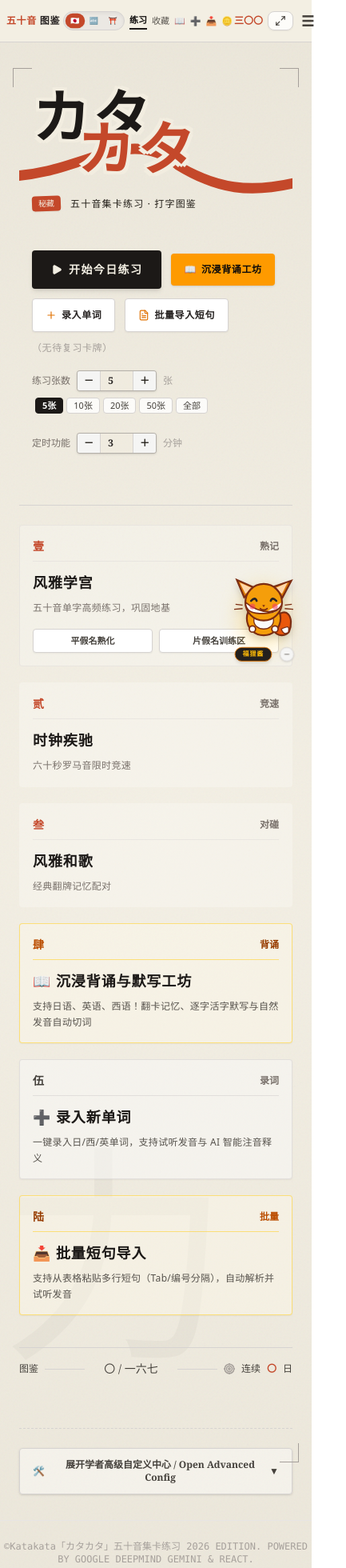
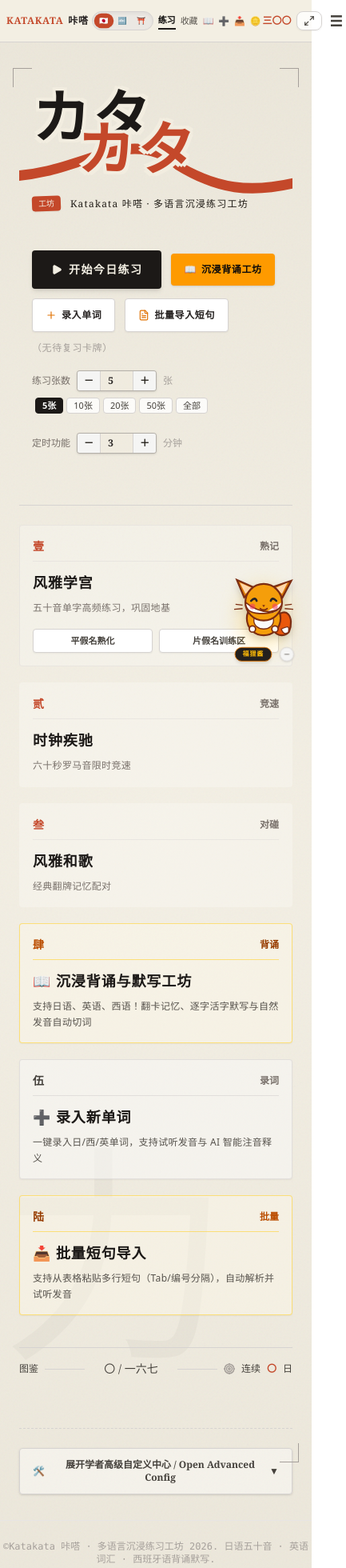
Before and after one commit to 926-ship-it/Katakata, a React (Vite) app: page / in a window 390 px wide. Shown: the top 1960 px of the page at 80% size, 433 px wide, since content can reach past the window. Built offline with nearby package versions, Linux system fonts and the light colour scheme.

Commit message:
refactor: rename app to Katakata 咔嗒 and update branding
Update application name and branding across UI, metadata, and site descriptions to emphasize the multi-language focus and "Katakata 咔嗒" identity.

```diff
--- a/index.html
+++ b/index.html
@@ -3,10 +3,10 @@
   <head>
     <meta charset="UTF-8" />
     <meta name="viewport" content="width=device-width, initial-scale=1.0" />
-    <meta name="description" content="Katakata「カタカタ」五十音集卡练习与多语言沉浸背诵工坊。融合日语五十音深度练习、西班牙语闪卡默写工坊、自定词库录入与发音试听，纯正打字机机械音效与手写描红沉浸体验。" />
-    <meta property="og:title" content="五十音图鉴 - 多语言沉浸背诵与默写工坊" />
-    <meta property="og:description" content="Katakata「カタカタ」五十音集卡练习与多语言沉浸背诵工坊。融合日语五十音深度练习、西班牙语闪卡默写工坊、自定词库录入与发音试听，纯正打字机机械音效与手写描红沉浸体验。" />
-    <title>五十音图鉴 - 多语言沉浸背诵与默写工坊</title>
+    <meta name="description" content="Katakata 咔嗒 · 多语言沉浸练习工坊。融合日语五十音深度练习、西班牙语闪卡默写工坊、英语词汇盲打与自定词库录入，纯正机械击键音效与手写描红沉浸体验。" />
+    <meta property="og:title" content="Katakata 咔嗒 · 多语言沉浸练习工坊" />
+    <meta property="og:description" content="Katakata 咔嗒 · 多语言沉浸练习工坊。融合日语五十音深度练习、西班牙语闪卡默写工坊、英语词汇盲打与自定词库录入，纯正机械击键音效与手写描红沉浸体验。" />
+    <title>Katakata 咔嗒 · 多语言沉浸练习工坊</title>
   </head>
   <body>
     <div id="root"></div>
--- a/metadata.json
+++ b/metadata.json
@@ -1,6 +1,6 @@
 {
-  "name": "五十音图鉴",
-  "description": "Katakata「カタカタ」五十音集卡练习与多语言沉浸背诵工坊。融合日语五十音深度练习、西班牙语闪卡默写工坊、自定词库录入与发音试听，纯正打字机机械音效与手写描红沉浸体验。",
+  "name": "Katakata 咔嗒 · 多语言沉浸练习工坊",
+  "description": "Katakata 咔嗒 · 多语言沉浸练习工坊。融合日语五十音深度练习、西班牙语闪卡默写工坊、英语词汇盲打与自定词库录入，纯正机械击键音效与手写描红沉浸体验。",
   "requestFramePermissions": [],
   "majorCapabilities": ["MAJOR_CAPABILITY_SERVER_SIDE_GEMINI_API"]
 }
--- a/src/App.tsx
+++ b/src/App.tsx
@@ -702,10 +702,11 @@ export default function App() {
           <div className="max-w-4xl mx-auto px-2 sm:px-4 py-2 sm:py-3 flex items-center justify-between gap-1 sm:gap-2">
             <div
               onClick={() => { if (currentPage !== "training") { setCurrentPage("start"); setIsDrawerOpen(false); } }}
-              className="flex items-center gap-1 cursor-pointer shrink-0 font-serif font-black tracking-wider sm:tracking-widest text-stone-900 text-xs sm:text-sm md:text-base uppercase"
+              className="flex items-center gap-1.5 cursor-pointer shrink-0 font-serif font-black tracking-wider sm:tracking-widest text-stone-900 text-xs sm:text-sm md:text-base uppercase"
             >
-              <span className="text-[#C4482A] font-bold">五十音</span>
-              <span className="text-stone-800">图鉴</span>
+              <span className="text-[#C4482A] font-bold">Katakata</span>
+              <span className="text-stone-800">咔嗒</span>
+              <span className="hidden lg:inline text-[11px] font-medium text-stone-500 tracking-normal pl-1 border-l border-stone-300">多语言练习工坊</span>
             </div>
 
             <div className="flex items-center gap-1.5 xs:gap-2.5 sm:gap-4 md:gap-6 shrink-0 font-serif text-[11px] sm:text-xs md:text-sm text-stone-700">
@@ -1441,9 +1442,9 @@ export default function App() {
       {/* Footer information bar */}
       {(!isFullscreen || !hideInAppHeader) && (
         <footer className="text-center text-stone-400 py-6 text-xs font-mono max-w-xl mx-auto space-y-1.5 border-t border-stone-200 select-none">
-          <p>©Katakata「カタカタ」五十音集卡练习 2026 EDITION. POWERED BY GOOGLE DEEPMIND GEMINI & REACT.</p>
+          <p>©Katakata 咔嗒 · 多语言沉浸练习工坊 2026. 日语五十音 · 英语词汇 · 西班牙语背诵默写.</p>
           <p className="text-[10px] text-stone-300">
-            DESIGNED FOR CLASSICAL JAPANESE ROMAJI LEARNING RETENTION. ALL INTELLECTUAL PROPERTY SECURED.
+            IMMERSIVE MULTILINGUAL RETENTION WORKSHOP. ALL INTELLECTUAL PROPERTY SECURED.
           </p>
         </footer>
       )}
--- a/src/components/CardLibraryPage.tsx
+++ b/src/components/CardLibraryPage.tsx
@@ -683,10 +683,10 @@ export const CardLibraryPage: React.FC<CardLibraryPageProps> = ({
           style={{ fontFamily: '"Yu Mincho", "MS Mincho", "Hiragino Mincho ProN", serif' }}
         >
           <BookOpen className="w-7 h-7 text-amber-700" />
-          <span>{isEnglishMode ? "Katakata 英语单词大收藏馆" : "Katakata「カタカタ」五十音闪卡藏馆"}</span>
+          <span>{isEnglishMode ? "Katakata 英语单词大收藏馆" : "Katakata「咔嗒」多语言闪卡藏馆"}</span>
         </h1>
         <p className="text-xs text-stone-500 font-mono uppercase tracking-wider">
-          {isEnglishMode ? "THE ENGLISH NOUNS AND WESTERN NAMES COLLECTIVE TYPING STUDY ROOM" : "THE JAPANESE NOMINAL CARD BINDER LIBRARY & REVISION ROOM"}
+          {isEnglishMode ? "THE ENGLISH VOCABULARY COLLECTIVE TYPING STUDY ROOM" : "THE MULTILINGUAL CARD BINDER LIBRARY & RETENTION ROOM"}
         </p>
       </div>
 
--- a/src/components/StartPage.tsx
+++ b/src/components/StartPage.tsx
@@ -560,10 +560,10 @@ export const StartPage: React.FC<StartPageProps> = ({
             {/* Tagline/Subtitle for mobile only */}
             <div className="md:hidden mt-4 pl-4 flex items-center gap-3 select-none">
               <span className="px-2 py-0.5 bg-[#C4482A] text-[#F3EFE3] text-[10px] font-serif rounded rotate-[-2deg] shadow-xs shrink-0">
-                秘藏
+                工坊
               </span>
               <span className="font-serif text-xs tracking-widest text-stone-850 leading-relaxed">
-                {isEnglishMode ? "和风洋词熟化 · 英文打字图鉴" : "五十音集卡练习 · 打字图鉴"}
+                {isEnglishMode ? "英语单词盲打 · 多语言沉浸练习" : "Katakata 咔嗒 · 多语言沉浸练习工坊"}
               </span>
             </div>
 
@@ -744,7 +744,7 @@ export const StartPage: React.FC<StartPageProps> = ({
 
             {/* Double columns vertical text running right-to-left replaced with single div */}
             <div style={{ writingMode: "vertical-rl", height: "220px", fontFamily: "'Yu Mincho','Hiragino Mincho ProN',serif", fontSize: "14px", letterSpacing: "0.35em", lineHeight: 1.9, color: "#221E18" }} className="relative z-10 select-none">
-              {isEnglishMode ? "和风洋词熟化・英文打字图鉴" : "五十音集卡练习・打字图鉴"}
+              {isEnglishMode ? "英语单词盲打・多语言沉浸练习" : "咔嗒多语言・沉浸式击键工坊"}
             </div>
 
             {/* Stamp Box '秘藏' */}
```
